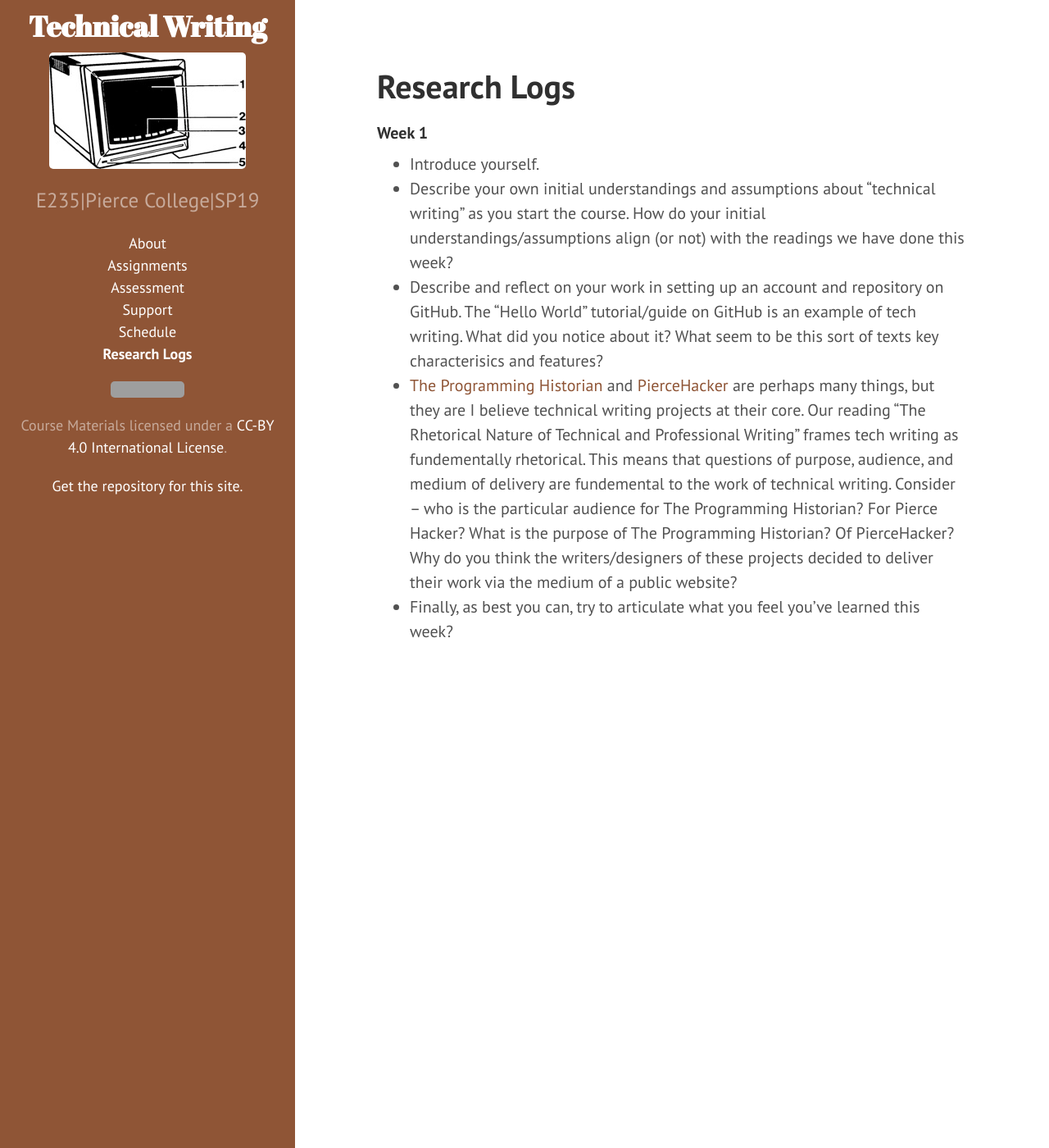
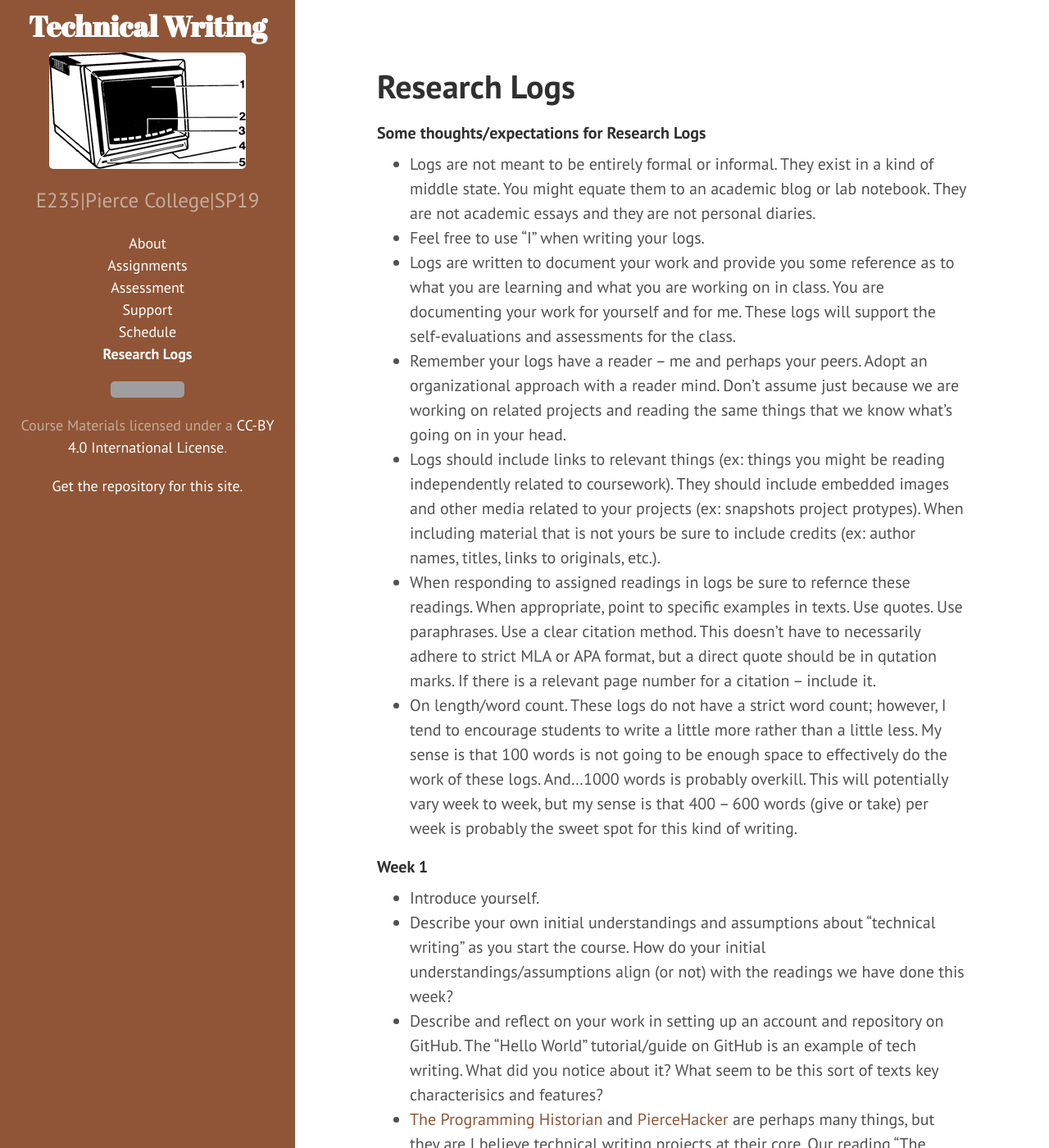
Before and after one commit to jloan/e235, a Jekyll site: the page built from 05researchlogs.md, in a window 1280 px wide and 1400 px high. Shown: the whole window at 82% size. Built offline with Jekyll 4.4.1, drawn with Linux system fonts in a browser that asks for light colours; grey boxes are pictures that could not be loaded.

Commit message:
Update 05researchlogs.md

```diff
--- a/05researchlogs.md
+++ b/05researchlogs.md
@@ -3,6 +3,16 @@
 title: Research Logs
 permalink: /logs/
 ---
+
+#### Some thoughts/expectations for Research Logs
+
+* Logs are not meant to be entirely formal or informal. They exist in a kind of middle state. You might equate them to an academic blog or lab notebook. They are not academic essays and they are not personal diaries.
+* Feel free to use "I" when writing your logs.
+* Logs are written to document your work and provide you some reference as to what you are learning and what you are working on in class. You are documenting your work for yourself and for me. These logs will support the self-evaluations and assessments for the class.
+* Remember your logs have a reader -- me and perhaps your peers. Adopt an organizational approach with a reader mind. Don't assume just because we are working on related projects and reading the same things that we know what's going on in your head.
+* Logs should include links to relevant things (ex: things you might be reading independently related to coursework). They should include embedded images and other media related to your projects (ex: snapshots project protypes). When including material that is not yours be sure to include credits (ex: author names, titles, links to originals, etc.).
+* When responding to assigned readings in logs be sure to refernce these readings. When appropriate, point to specific examples in texts. Use quotes. Use paraphrases. Use a clear citation method. This doesn't have to necessarily adhere to strict MLA or APA format, but a direct quote should be in qutation marks. If there is a relevant page number for a citation -- include it.
+* On length/word count. These logs do not have a strict word count; however, I tend to encourage students to write a little more rather than a little less. My sense is that 100 words is not going to be enough space to effectively do the work of these logs. And...1000 words is probably overkill. This will potentially vary week to week, but my sense is that 400 -- 600  words (give or take) per week is probably the sweet spot for this kind of writing.
 
 #### Week 1
 
```
